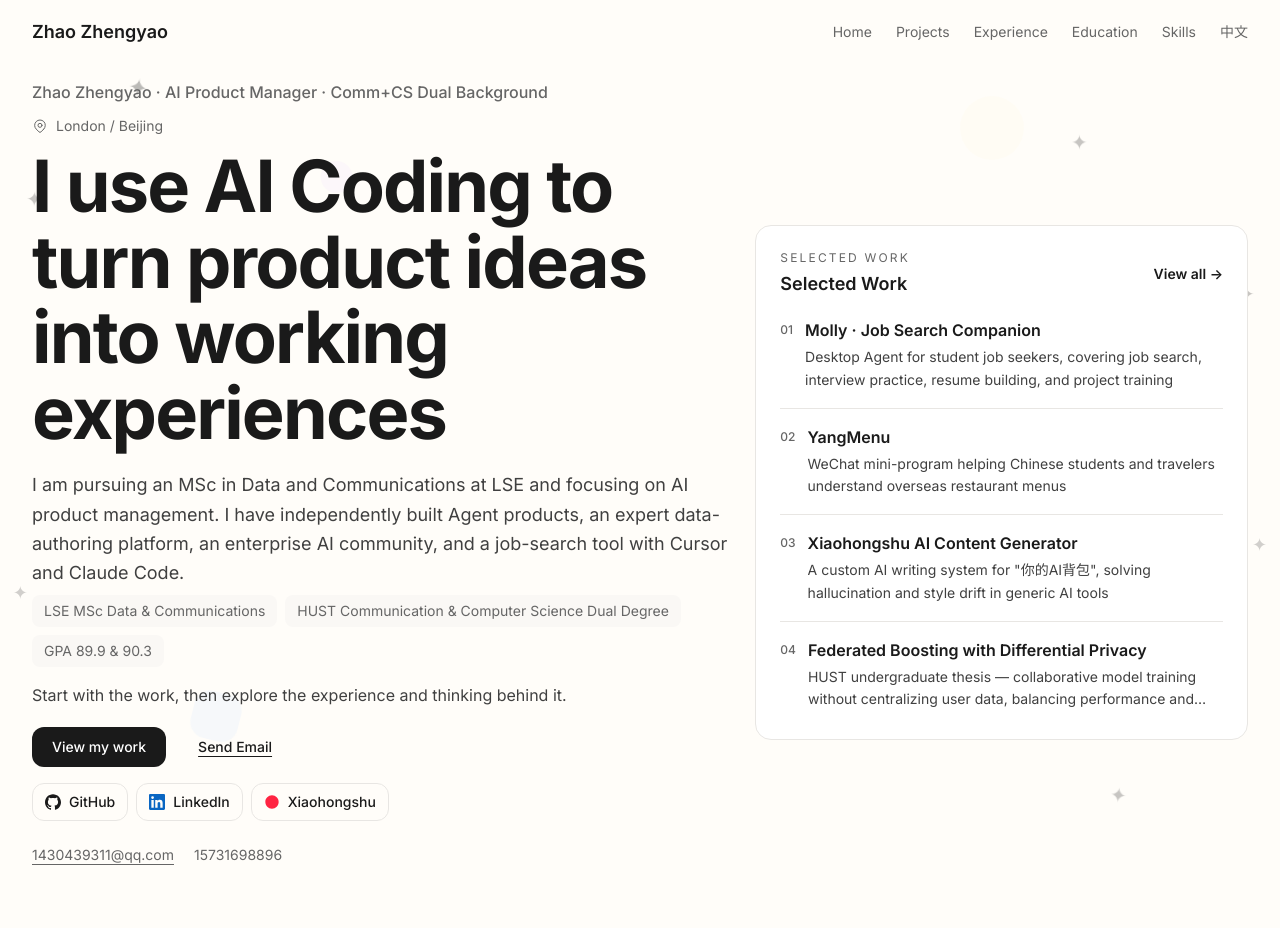
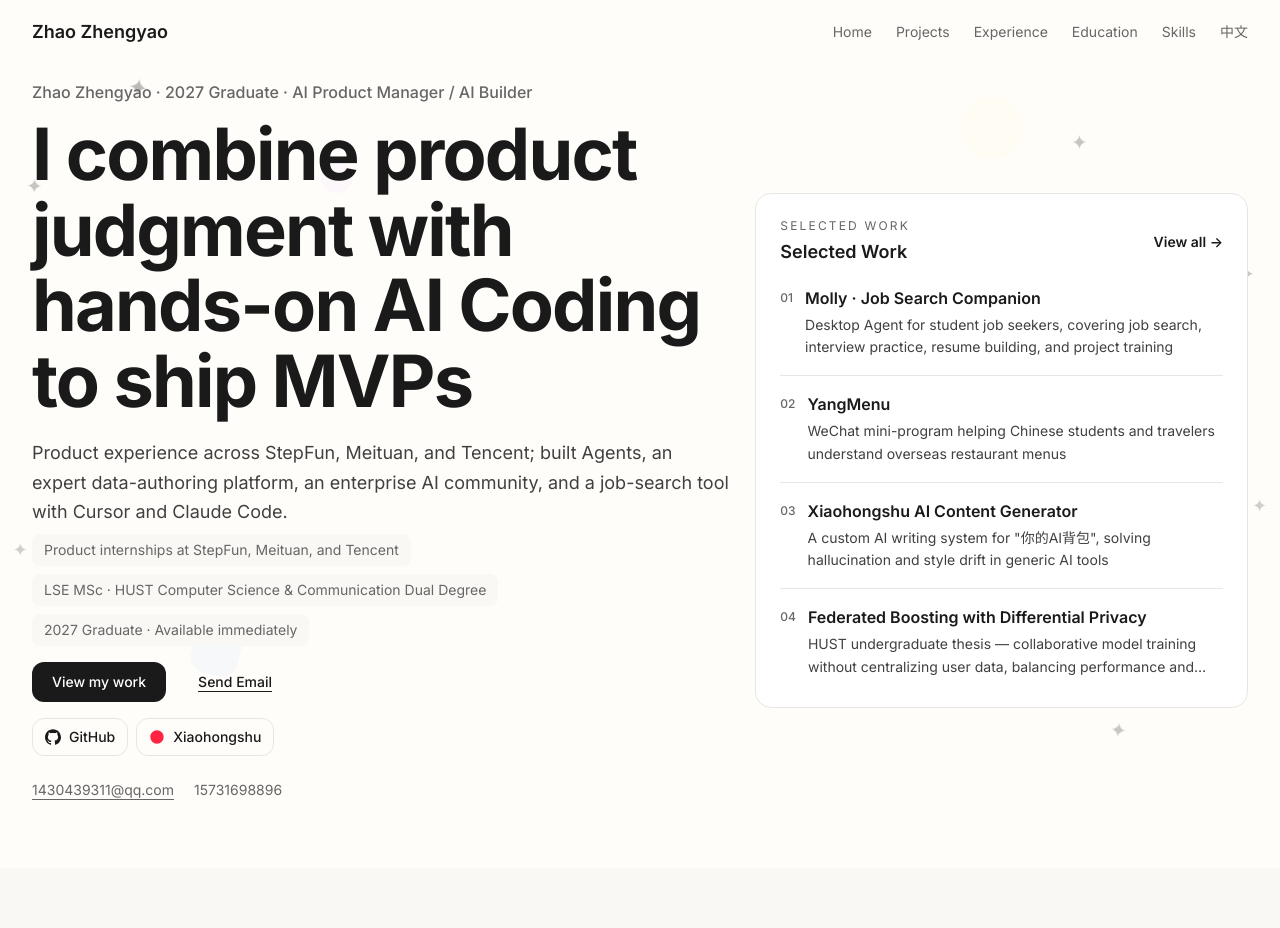
Before and after one commit to trier1147-max/personalwebsite, a Next.js app: page /en in a window 1280 px wide. Shown: the top 928 px of the page. Built offline with nearby package versions, Linux system fonts and the light colour scheme.

Commit message:
feat: 精简首屏求职信息并移除LinkedIn

```diff
--- a/components/contact.tsx
+++ b/components/contact.tsx
@@ -100,9 +100,6 @@
             <a href={siteConfig.social.github} target="_blank" rel="noopener noreferrer" className="btn btn-link">
               GitHub
             </a>
-            <a href={siteConfig.social.linkedin} target="_blank" rel="noopener noreferrer" className="btn btn-link">
-              LinkedIn
-            </a>
             <a href={siteConfig.social.xiaohongshu} target="_blank" rel="noopener noreferrer" className="btn btn-link">
               {dict.contact.social.xiaohongshu}
             </a>
--- a/components/hero.tsx
+++ b/components/hero.tsx
@@ -7,12 +7,6 @@
 const GitHubIcon = ({ className }: { className?: string }) => (
   <svg className={className} viewBox="0 0 24 24" fill="currentColor" aria-hidden>
     <path d="M12 .297c-6.63 0-12 5.373-12 12 0 5.303 3.438 9.8 8.205 11.385.6.113.82-.258.82-.577 0-.285-.01-1.04-.015-2.04-3.338.724-4.042-1.61-4.042-1.61C4.422 18.07 3.633 17.7 3.633 17.7c-1.087-.744.084-.729.084-.729 1.205.084 1.838 1.236 1.838 1.236 1.07 1.835 2.809 1.305 3.495.998.108-.776.417-1.305.76-1.605-2.665-.3-5.466-1.332-5.466-5.93 0-1.31.465-2.38 1.235-3.22-.135-.303-.54-1.523.105-3.176 0 0 1.005-.322 3.3 1.23.96-.267 1.98-.399 3-.405 1.02.006 2.04.138 3 .405 2.28-1.552 3.285-1.23 3.285-1.23.645 1.653.24 2.873.12 3.176.765.84 1.23 1.91 1.23 3.22 0 4.61-2.805 5.625-5.475 5.92.42.36.81 1.096.81 2.22 0 1.606-.015 2.896-.015 3.286 0 .315.21.69.825.57C20.565 22.092 24 17.592 24 12.297c0-6.627-5.373-12-12-12" />
-  </svg>
-)
-
-const LinkedInIcon = ({ className }: { className?: string }) => (
-  <svg className={className} viewBox="0 0 24 24" fill="currentColor" aria-hidden>
-    <path d="M20.447 20.452h-3.554v-5.569c0-1.328-.027-3.037-1.852-3.037-1.853 0-2.136 1.445-2.136 2.939v5.667H9.351V9h3.414v1.561h.046c.477-.9 1.637-1.85 3.37-1.85 3.601 0 4.267 2.37 4.267 5.455v6.286zM5.337 7.433a2.062 2.062 0 0 1-2.063-2.065 2.064 2.064 0 1 1 2.063 2.065zm1.782 13.019H3.555V9h3.564v11.452zM22.225 0H1.771C.792 0 0 .774 0 1.729v20.542C0 23.227.792 24 1.771 24h20.451C23.2 24 24 23.227 24 22.271V1.729C24 .774 23.2 0 22.222 0h.003z" />
   </svg>
 )
 
@@ -156,24 +150,6 @@
               {dict.hero.name} · {dict.hero.tagline}
             </motion.p>
 
-            <motion.div variants={itemVariants} className="flex items-center gap-2 text-muted mb-3">
-              <svg className="w-4 h-4" fill="none" stroke="currentColor" viewBox="0 0 24 24">
-                <path
-                  strokeLinecap="round"
-                  strokeLinejoin="round"
-                  strokeWidth={1.5}
-                  d="M17.657 16.657L13.414 20.9a1.998 1.998 0 01-2.827 0l-4.244-4.243a8 8 0 1111.314 0z"
-                />
-                <path
-                  strokeLinecap="round"
-                  strokeLinejoin="round"
-                  strokeWidth={1.5}
-                  d="M15 11a3 3 0 11-6 0 3 3 0 016 0z"
-                />
-              </svg>
-              <span className="text-sm">{dict.contact.location}</span>
-            </motion.div>
-
             <motion.h1 variants={itemVariants} className="heading-1 mb-5 max-w-3xl">
               {dict.hero.workTitle}
             </motion.h1>
@@ -189,10 +165,6 @@
                 </span>
               ))}
             </motion.div>
-
-            <motion.p variants={itemVariants} className="text-secondary mb-5">
-              {dict.hero.ctaText}
-            </motion.p>
 
             {/* Portfolio-first CTA */}
             <motion.div variants={itemVariants} className="flex flex-wrap gap-3 mb-4">
@@ -214,15 +186,6 @@
               >
                 <GitHubIcon className="w-4 h-4" />
                 <span className="text-sm font-medium">GitHub</span>
-              </a>
-              <a
-                href={siteConfig.social.linkedin}
-                target="_blank"
-                rel="noopener noreferrer"
-                className="flex items-center gap-2 px-3 py-2 rounded-xl border border-border bg-background hover:-translate-y-0.5 hover:shadow-sm transition-all duration-200"
-              >
-                <LinkedInIcon className="w-4 h-4 text-[#0A66C2]" />
-                <span className="text-sm font-medium">LinkedIn</span>
               </a>
               <a
                 href={siteConfig.social.xiaohongshu}
--- a/dictionaries/en.json
+++ b/dictionaries/en.json
@@ -15,19 +15,19 @@
     "welcome": "Welcome to my corner of the web",
     "greeting": "Hey, I'm",
     "name": "Zhao Zhengyao",
-    "tagline": "AI Product Manager · Comm+CS Dual Background",
-    "workTitle": "I use AI Coding to turn product ideas into working experiences",
+    "tagline": "2027 Graduate · AI Product Manager / AI Builder",
+    "workTitle": "I combine product judgment with hands-on AI Coding to ship MVPs",
     "featuredLabel": "Selected Work",
     "viewAll": "View all",
     "status": "MSc Candidate at London School of Economics",
     "highlights": [
-      "LSE MSc Data & Communications",
-      "HUST Communication & Computer Science Dual Degree",
-      "GPA 89.9 & 90.3"
+      "Product internships at StepFun, Meituan, and Tencent",
+      "LSE MSc · HUST Computer Science & Communication Dual Degree",
+      "2027 Graduate · Available immediately"
     ],
-    "intro": "I am pursuing an MSc in Data and Communications at LSE and focusing on AI product management. I have independently built Agent products, an expert data-authoring platform, an enterprise AI community, and a job-search tool with Cursor and Claude Code.",
-    "summary": "At StepFun, I worked on Working Agent and Step Expert; at Meituan, I built an AI co-creation community from 0 to 1; at Tencent QQ, I drove commercialization growth.",
-    "ctaText": "Start with the work, then explore the experience and thinking behind it.",
+    "intro": "Product experience across StepFun, Meituan, and Tencent; built Agents, an expert data-authoring platform, an enterprise AI community, and a job-search tool with Cursor and Claude Code.",
+    "summary": "Target role: AI Product Manager · 2027 graduate · Available immediately.",
+    "ctaText": "",
     "projectCta": "View my work",
     "linkSayHello": "Say hello",
     "linkExperience": "Experience",
@@ -198,7 +198,6 @@
     "location": "London / Beijing",
     "social": {
       "github": "GitHub",
-      "linkedin": "LinkedIn",
       "wechat": "WeChat",
       "xiaohongshu": "Xiaohongshu",
       "xiaohongshuHandle": "你的AI背包",
--- a/dictionaries/zh.json
+++ b/dictionaries/zh.json
@@ -15,18 +15,19 @@
     "welcome": "欢迎来到我的小站",
     "greeting": "你好，我是",
     "name": "赵政尧",
-    "tagline": "AI 产品经理 · 传播+计算机双背景",
-    "workTitle": "我用 AI Coding，把产品想法做成可体验的作品",
+    "tagline": "27届 AI 产品经理 / AI Builder",
+    "workTitle": "能做产品判断，也能用 AI Coding 独立交付 MVP",
     "featuredLabel": "Selected Work",
     "viewAll": "查看全部",
     "status": "伦敦政治经济学院（LSE）硕士在读",
     "highlights": [
-      "LSE 数据与传播硕士",
-      "华科 传播学&计算机双学位"
+      "阶跃星辰 / 美团 / 腾讯产品实习",
+      "LSE 硕士 · 华科计算机&传播双学位",
+      "27届 · 随时到岗"
     ],
-    "intro": "目前在英国伦敦政治经济学院攻读数据与传播硕士，全力投入 AI 产品经理方向。熟练使用 Cursor、Claude Code 等 AI Coding 工具，已独立完成 Agent 产品、专家标注平台、企业 AI 社区和求职工具等多个项目。",
-    "summary": "曾在阶跃星辰负责 Working Agent 与 Step Expert 产品设计，在美团从 0-1 策划并研发 AI 共创社区，在腾讯 QQ 推动商业化增长。",
-    "ctaText": "先看作品，再了解这些作品背后的经历与方法。",
+    "intro": "拥有阶跃星辰、美团、腾讯产品实习经历；使用 Cursor、Claude Code 完成 Agent、专家标注平台、企业 AI 社区与求职工具等产品和高保真原型。",
+    "summary": "求职方向：AI 产品经理｜27 届｜可随时到岗。",
+    "ctaText": "",
     "projectCta": "查看我的作品",
     "linkSayHello": "打个招呼",
     "linkExperience": "经历",
@@ -191,7 +192,6 @@
     "location": "伦敦 / 北京",
     "social": {
       "github": "GitHub",
-      "linkedin": "LinkedIn",
       "wechat": "微信",
       "xiaohongshu": "小红书",
       "xiaohongshuHandle": "你的AI背包",
--- a/site-config.ts
+++ b/site-config.ts
@@ -6,7 +6,6 @@
   // Social links
   social: {
     github: 'https://github.com/trier1147-max',
-    linkedin: 'https://linkedin.com/in/zhaozhengyao',
     email: '1430439311@qq.com',
     wechat: 'zhaozhengyao',
     xiaohongshu: 'https://xhslink.com/m/6ji6daHenYm',
```
